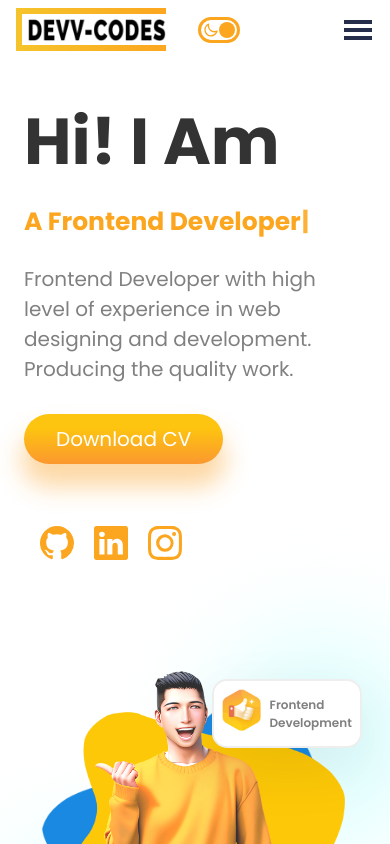
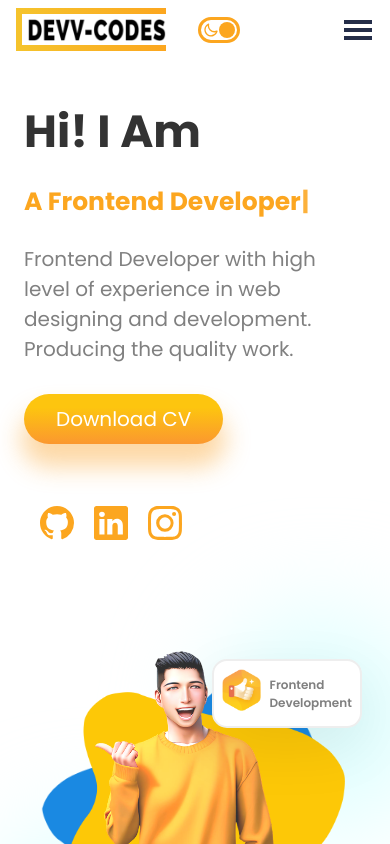
Before and after one commit to praveengoswami1996/personal_portfolio_react, a React (Create React App) app: page / in a window 390 px wide. Shown: the top 844 px of the page. Built offline with nearby package versions, Linux system fonts and the light colour scheme.

Commit message:
Some Correction in Hero.css

```diff
--- a/src/components/Hero/Hero.css
+++ b/src/components/Hero/Hero.css
@@ -304,6 +304,10 @@
         width: 450px;
         height: 500px;
     }
+    .app__hero-text_static {
+        font-size: 45px;
+        line-height: 55px;
+    }
 }
 
 @media screen and (max-width: 450px){
@@ -349,10 +353,6 @@
     .vectorimage1 {
         transform: scale(1.3);
     }
-    .app__hero-text_static {
-        font-size: 45px;
-        line-height: 55px;
-    }
     .app__hero-text_dynamic {
         font-size: 20px;
         line-height: 20px;
```
